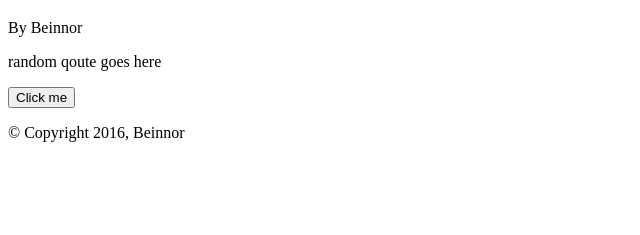
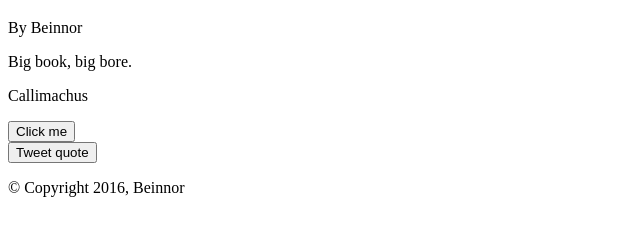
Before and after one commit to beinnor/random-quote-machine, a plain HTML site: page index.html in a window 1280 px wide. Both pictures are taken after a click on the button "Click me". Shown: the part 61-296 px from the top of the page, without its empty margins (0-640 px from the left). Drawn offline with nearby package versions, Linux system fonts and the light colour scheme; no server answers.

Commit message:
add get quote from api

```diff
--- a/index.html
+++ b/index.html
@@ -22,14 +22,17 @@
 
   <section>
 
-    <div class="output">
+    <div id="output">
       <p>random qoute goes here</p>
     </div>
 
-    <div class="button">
+    <div>
 
-        <button class="button">Click me</button>
+        <button id="quote_button">Click me</button>
 
+    </div>
+    <div>
+      <button id="tweet_button">Tweet quote</button>
     </div>
   </section>
 
--- a/js/functions.js
+++ b/js/functions.js
@@ -1,64 +1,69 @@
-$(document).ready(function(){
+$(document).ready(function () {
 
-    var fallbackQuotes = { "quotesArray":[
+  // array of quote objects, used as fallback in case API fails
+  let fallbackQuotes = [
     {
-            "quote":"A banker is a fellow who lends you his umbrella when the sun is shining and wants it back the minute it begins to rain.",
-            "author":"Mark Twain"
+      "quote": "A banker is a fellow who lends you his umbrella when the sun is shining and wants it back the minute it begins to rain.",
+      "author": "Mark Twain"
     },
     {
-            "quote":"A horse!  A horse!  My kingdom for a horse!",
-            "author":"Wm. Shakespeare, \"Richard III\""
+      "quote": "A horse!  A horse!  My kingdom for a horse!",
+      "author": "Wm. Shakespeare, \"Richard III\""
     },
     {
-            "quote":"A kind of Batman of contemporary letters.",
-            "author":"Philip Larkin on Anthony Burgess"
+      "quote": "A kind of Batman of contemporary letters.",
+      "author": "Philip Larkin on Anthony Burgess"
     },
     {
-            "quote":"Big book, big bore.",
-            "author":"Callimachus"
+      "quote": "Big book, big bore.",
+      "author": "Callimachus"
     },
     {
-            "quote":"Seeing that death, a necessary end, Will come when it will come.",
-            "author":"William Shakespeare, \"Julius Caesar\""
+      "quote": "Seeing that death, a necessary end, Will come when it will come.",
+      "author": "William Shakespeare, \"Julius Caesar\""
     },
     {
-            "quote":"Something's rotten in the state of Denmark.",
-            "author":"Shakespeare"
+      "quote": "Something's rotten in the state of Denmark.",
+      "author": "Shakespeare"
     },
     {
-            "quote":"Sometimes I wonder if I'm in my right mind.  Then it passes off and I'm as intelligent as ever.",
-            "author":"Samuel Beckett, \"Endgame\""
+      "quote": "Sometimes I wonder if I'm in my right mind.  Then it passes off and I'm as intelligent as ever.",
+      "author": "Samuel Beckett, \"Endgame\""
     }
-    ]};
+  ];
 
-    var quotes;
-    var currentQuote;
+  // use this is api fails
+  function getQuoteFromFallback() {
+    let randomNum = Math.floor((Math.random() * fallbackQuotes.length));
+    let quote = fallbackQuotes[randomNum];
+    writeQuotes(quote.quote, quote.author);
+  }
 
 
-    $("button").click(function(){
-
-        readJSON();
-        prepeareNextQuote();
-        $(".output").html("<p>" + currentQuote.quote + "</p>" + "<p>" + currentQuote.author + "</p>");
-
+  function getQuoteFromApi() {
+    $.ajax({
+      url: "http://api.forismatic.com/api/1.0/?method=getQuote&format=jsonp&lang=en&jsonp=?",
+      type: "get",
+      dataType: "jsonp",
+      success: function (data) {
+        writeQuotes(data.quoteText, data.quoteAuthor);
+      },
+      error: function () {
+        getQuoteFromFallback();
+      }
     });
-
-
-
-    function prepeareNextQuote() {
-        //var randomNum = Math.floor((Math.random() * fallbackQuotes.quotesArray.length));
-        //currentQuote = fallbackQuotes.quotesArray[randomNum];
-        var randomNum = Math.floor((Math.random() * quotes.quotesArray.length));
-        currentQuote = quotes.quotesArray[randomNum];
-        //console.log(randomNum + "/" + quotes.length);
-        //console.log(currentQuote);
-    }
-
-    function readJSON() {
-        quotes = $.getJSON("quotes.json");
 
   }
 
+  function writeQuotes(quote, author) {
+    $("#output").html("<p>" + quote + "</p>" + "<p>" + author + "</p>");
+  }
 
+  $("#quote_button").click(function () {
+    getQuoteFromApi();
+  });
+
+  // run this first time only so user don't have to wait for api to get qoute
+  getQuoteFromFallback();
 
 });
```
Also changed, not shown: js/quotes.json (deleted, +0 -31 lines), .eslintrc.json (added). Lines whose indentation alone changed are shown as unchanged.
